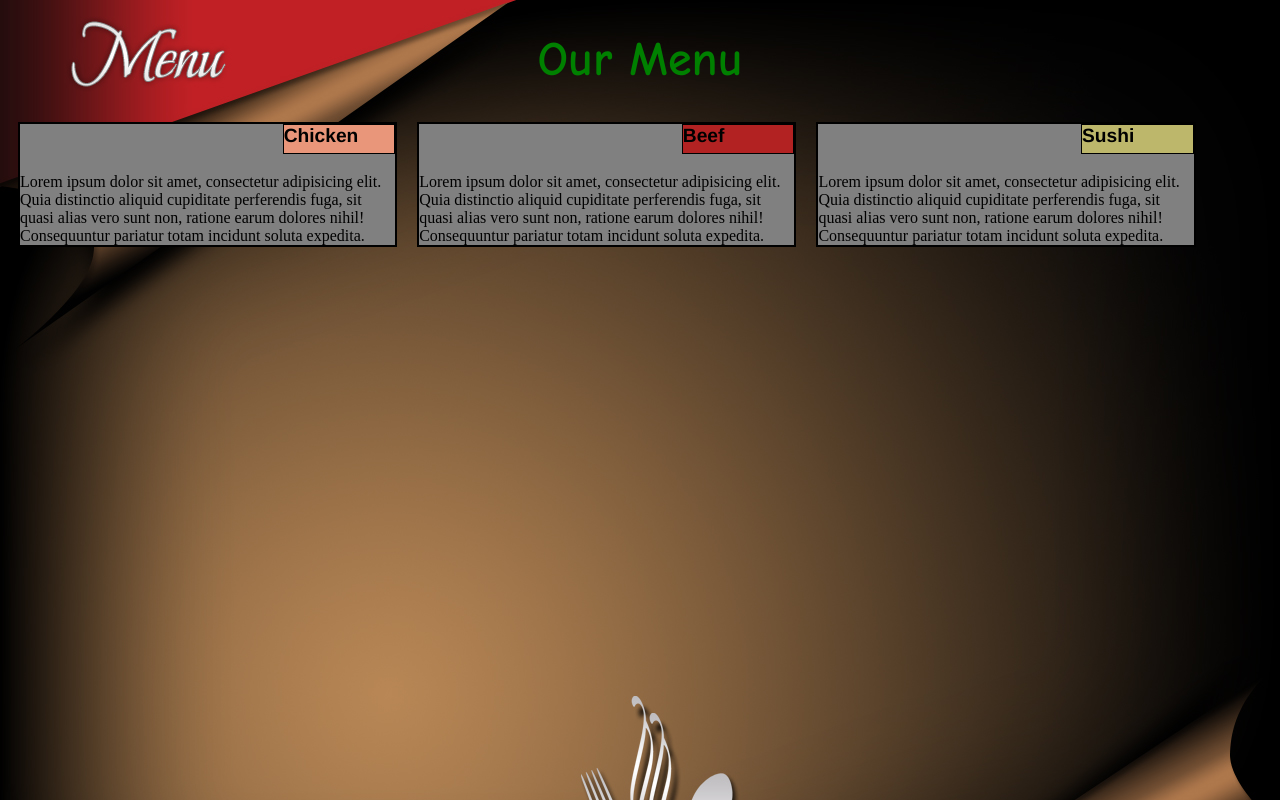
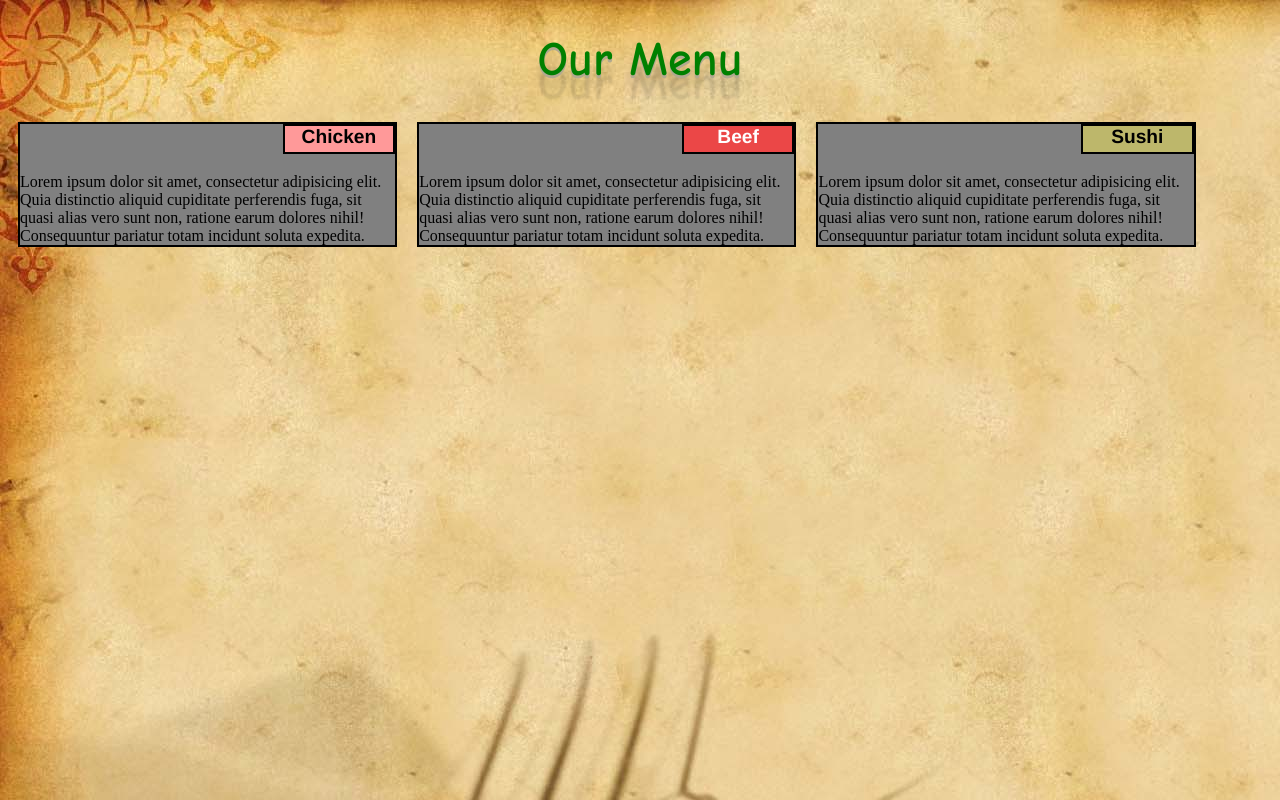
Before and after one commit to tushartgupta/mod2_solution, a plain HTML site: page site/index.html in a window 1280 px wide. Drawn offline with Linux system fonts and the light colour scheme.

Commit message:
My Module2 Assignment-Added a text shadow

```diff
--- a/site/css/restaurant-style.css
+++ b/site/css/restaurant-style.css
@@ -4,6 +4,11 @@ h1 {
   font-family: "Comic Sans MS", cursive, sans-serif;
   color: green;
   font-size: 300%;
+  /*text-shadow: 2px 2px #FF0000;*/
+      text-shadow: 0px 3px 0px #b2a98f,
+                 0px 14px 10px rgba(0,0,0,0.15),
+                 0px 24px 2px rgba(0,0,0,0.1),
+                 0px 34px 30px rgba(0,0,0,0.1);
 }
 div{
   /*padding: 10px;*/
@@ -22,7 +27,7 @@ section{
 
 }
 p {
-  border: 1px solid black;
+  border: 2px solid black;
   width: 30%;
   height: 30px;
   margin-top: 0;
@@ -31,13 +36,16 @@ p {
   float: right;
   font-weight: bold;
   font-size: 120%;
+  text-align: center;
   /*word-wrap: break-word;*/
 }
 #p1{
-  background-color: #E9967A;
+  background-color: #ff9999;
+
 }
 #p2{
-  background-color: #B22222;
+  background-color: #eb4747;
+  color: white;
 }
 #p3{
   background-color: #BDB76B;
@@ -86,5 +94,6 @@ p {
   }
 }
 body{
-  background: url('../images/blank-restaurant-menu-template_large.jpg');
+  background: url('../images/bRestaurant.jpg');
+  background-size: auto;
 }
```
Also changed, not shown: site/images/bRestaurant.jpg (added), site/images/blank-restaurant-menu-template_large.jpg (deleted).
